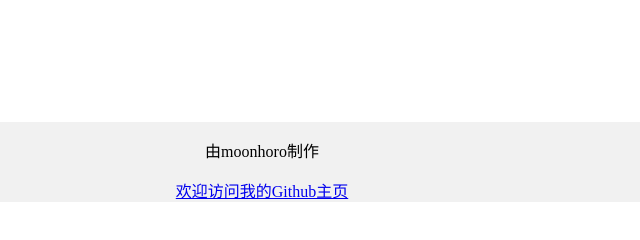
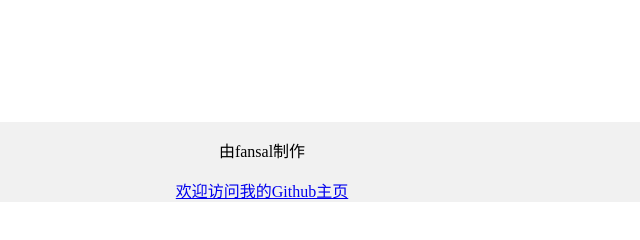
Before and after one commit to Fansal/01-one, a plain HTML site: page index.html in a window 1280 px wide. Shown: the full height of the page, 378-1018 px from the left. Drawn offline with Linux system fonts and the light colour scheme.

Commit message:
Update index.html

```diff
--- a/index.html
+++ b/index.html
@@ -31,6 +31,6 @@
 
 
 <div style="display: flex;background-color: #f1f1f1;text-align: center;padding: 0px;flex-direction: column;align-items: stretch;flex-wrap: nowrap;">
-            <p>由moonhoro制作</p>
+            <p>由fansal制作</p>
             <a href="https://github.com/fansal">欢迎访问我的Github主页</a>
         </div>
```
